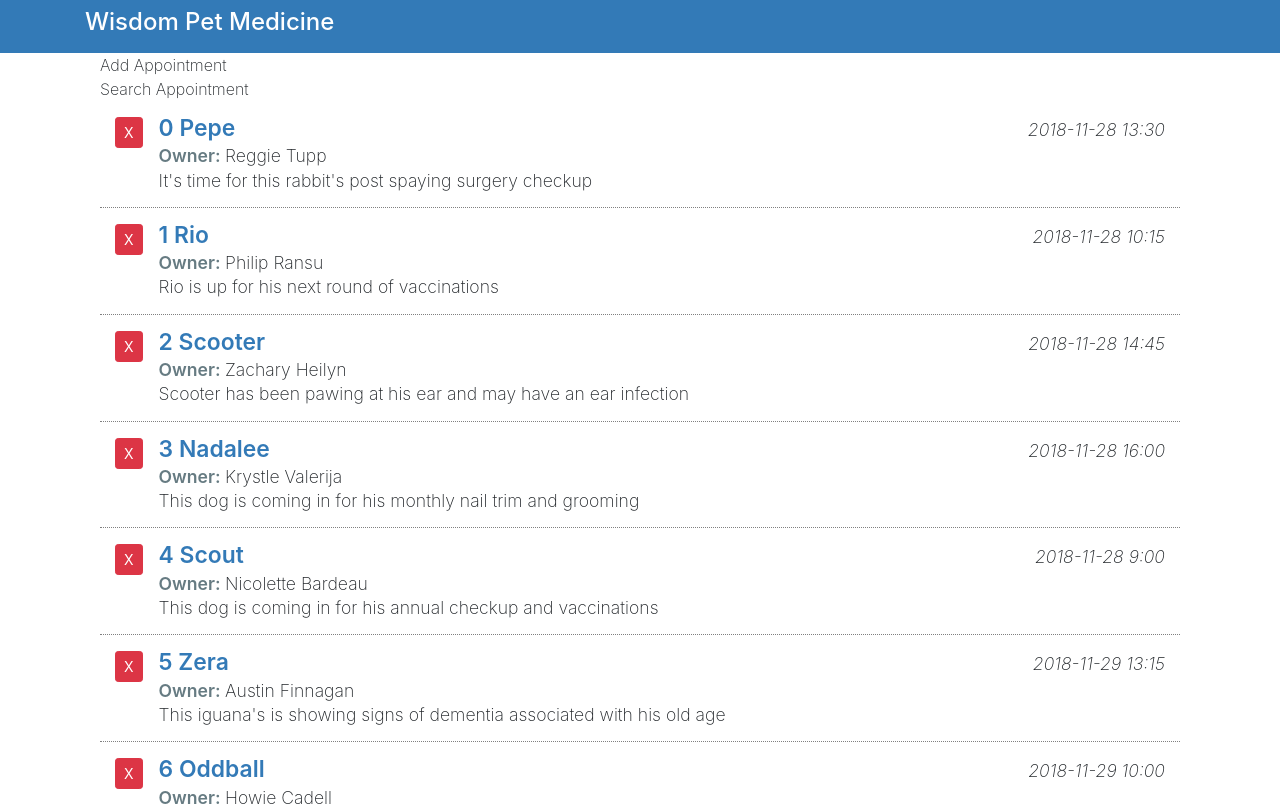
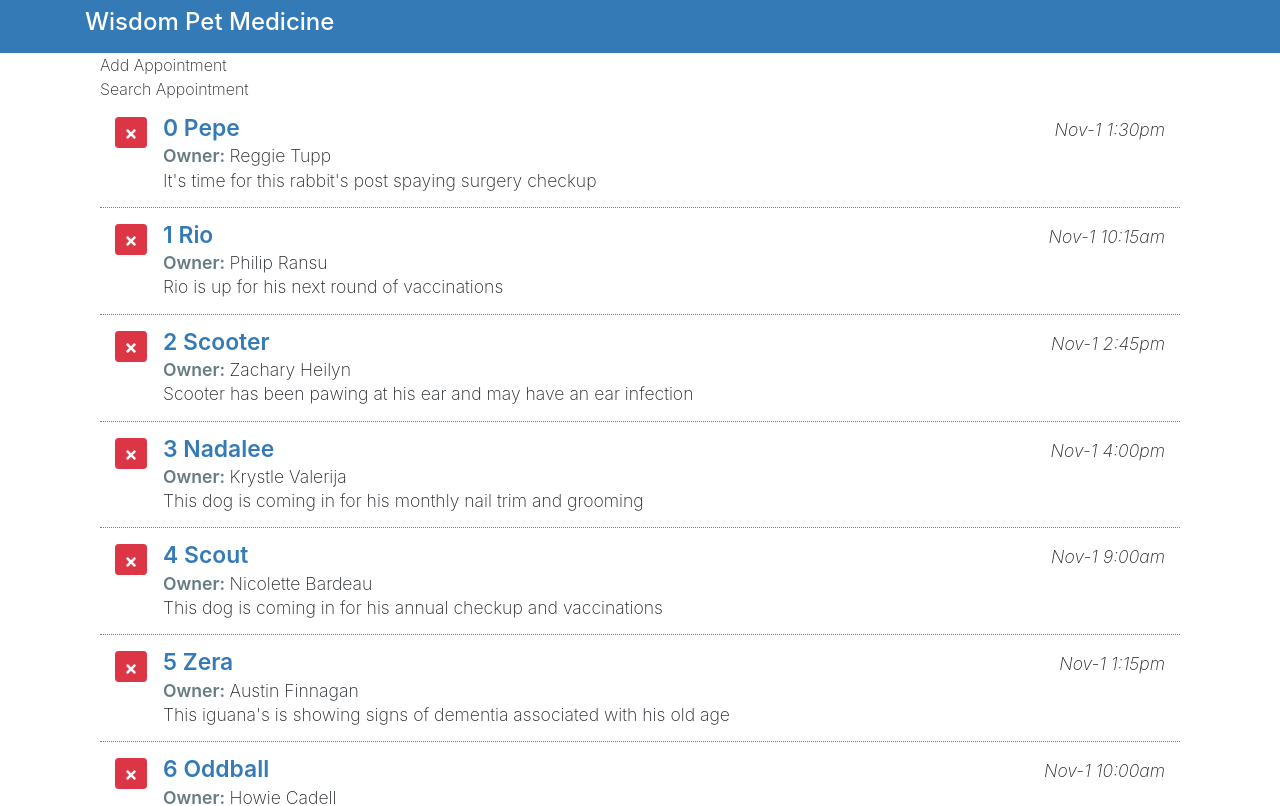
Before and after one commit to johnhaus/scheduler, a React (Create React App) app: page / in a window 1280 px wide. Shown: the top 806 px of the page. Built offline with nearby package versions, Linux system fonts and the light colour scheme.

Commit message:
import components

```diff
--- a/src/components/ListAppointments.js
+++ b/src/components/ListAppointments.js
@@ -1,4 +1,6 @@
 import React, { Component } from 'react';
+import { FaTimes } from "react-icons/fa";
+import Moment from 'react-moment';
 
 class ListAppointments extends Component {
   render() {
@@ -8,13 +10,21 @@
         {this.props.appointments.map(item => (
           <div className="pet-item col media py-3" key={item.aptId}>
             <div className="mr-3">
-              <button className="pet-delete btn btn-sm btn-danger">X</button>
+              <button className="pet-delete btn btn-sm btn-danger">
+                <FaTimes />
+              </button>
             </div>
 
             <div className="pet-info media-body">
               <div className="pet-head d-flex">
                 <span className="pet-name">{item.aptId} {item.petName}</span>
-                <span className="apt-date ml-auto">{item.aptDate}</span>
+                <span className="apt-date ml-auto">
+                  <Moment
+                    date={item.aptDate}
+                    parse="YYYY-MM-dd hh:mm"
+                    format="MMM-D h:mma"
+                  />
+                </span>
               </div>
 
               <div className="owner-name">
```
